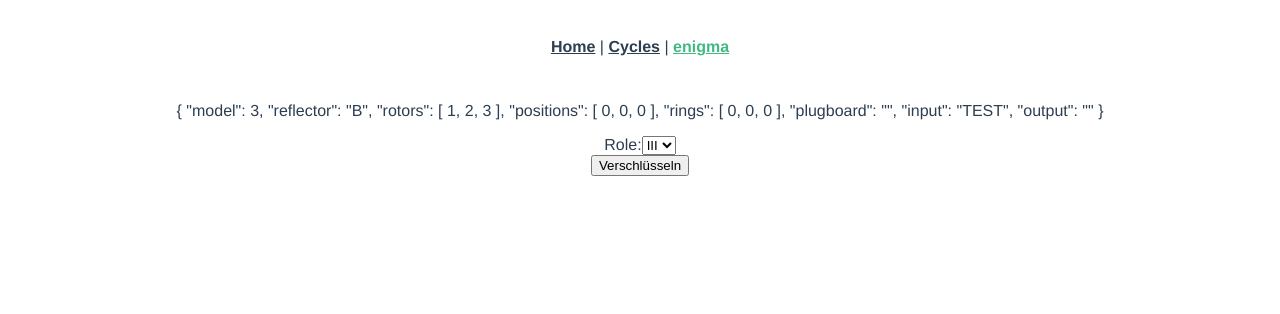
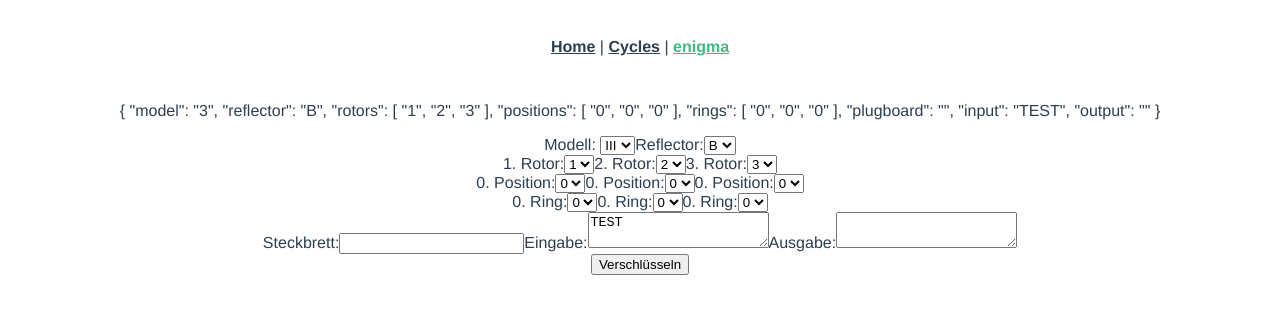
Before and after one commit to Bibble-code/EnigmaSite, a Vue app: page /enigma in a window 1280 px wide. Shown: the top 314 px of the page. Built offline with nearby package versions, Linux system fonts and the light colour scheme.

Commit message:
updated form in EnigmaRequest

```diff
--- a/src/views/EnigmaRequestView.vue
+++ b/src/views/EnigmaRequestView.vue
@@ -2,12 +2,98 @@
     <div v-if="settings">
         <p>{{ settings }}</p>
         <form @submit.prevent="handleSubmit">
-            <label>Role:</label>
+
+            <label>Modell: </label>
             <select v-model="settings.model">
                 <option value=1>I</option>
                 <option value=2>II</option>
                 <option value=3>III</option>
+                <option value=4>IV</option>
             </select>
+
+            <label>Reflector:</label>
+            <select v-model="settings.reflector">
+                <option value="A">A</option>
+                <option value="B">B</option>
+                <option value="C">C</option>
+            </select>
+
+            <div>
+                <label>{{ settings.rotors[0] }}. Rotor:</label>
+                <select v-model="settings.rotors[0]">
+                    <option value=1>1</option>
+                    <option value=2>2</option>
+                    <option value=3>3</option>
+                </select>
+                <label>{{ settings.rotors[1] }}. Rotor:</label>
+                <select v-model="settings.rotors[1]">
+                    <option value=1>1</option>
+                    <option value=2>2</option>
+                    <option value=3>3</option>
+                </select>
+                <label>{{ settings.rotors[2] }}. Rotor:</label>
+                <select v-model="settings.rotors[2]">
+                    <option value=1>1</option>
+                    <option value=2>2</option>
+                    <option value=3>3</option>
+                </select>
+            </div>
+
+            <div>
+                <label>{{ settings.positions[0] }}. Position:</label>
+                <select v-model="settings.positions[0]">
+                    <option value=0>0</option>
+                    <option value=1>1</option>
+                    <option value=2>2</option>
+                    <option value=3>3</option>
+                </select>
+                <label>{{ settings.positions[1] }}. Position:</label>
+                <select v-model="settings.positions[1]">
+                    <option value=0>0</option>
+                    <option value=1>1</option>
+                    <option value=2>2</option>
+                    <option value=3>3</option>
+                </select>
+                <label>{{ settings.positions[2] }}. Position:</label>
+                <select v-model="settings.positions[2]">
+                    <option value=0>0</option>
+                    <option value=1>1</option>
+                    <option value=2>2</option>
+                    <option value=3>3</option>
+                </select>
+            </div>
+            <div>
+                <label>{{ settings.rings[0] }}. Ring:</label>
+                <select v-model="settings.rings[0]">
+                    <option value=0>0</option>
+                    <option value=1>1</option>
+                    <option value=2>2</option>
+                    <option value=3>3</option>
+                </select>
+                <label>{{ settings.rings[1] }}. Ring:</label>
+                <select v-model="settings.rings[1]">
+                    <option value=0>0</option>
+                    <option value=1>1</option>
+                    <option value=2>2</option>
+                    <option value=3>3</option>
+                </select>
+                <label>{{ settings.rings[2] }}. Ring:</label>
+                <select v-model="settings.rings[2]">
+                    <option value=0>0</option>
+                    <option value=1>1</option>
+                    <option value=2>2</option>
+                    <option value=3>3</option>
+                </select>
+            </div>
+            <label>Steckbrett:</label>
+            <input v-model="settings.plugboard" type="text">
+
+            <label>Eingabe:</label>
+            <textarea v-model="settings.input"></textarea>
+
+            <label>Ausgabe:</label>
+            <textarea v-model="settings.output"></textarea>
+
 
             <div class="submit">
                 <button>Verschlüsseln</button>
@@ -28,11 +114,11 @@
 
 
         const settings = ref({
-            model: 3,
+            model: "3",
             reflector: "B",
-            rotors: [1, 2, 3],
-            positions: [0, 0, 0],
-            rings: [0, 0, 0],
+            rotors: ["1", "2", "3"],
+            positions: ["0", "0", "0"],
+            rings: ["0", "0", "0"],
             plugboard: "",
             input: "TEST",
             output: ""
```
